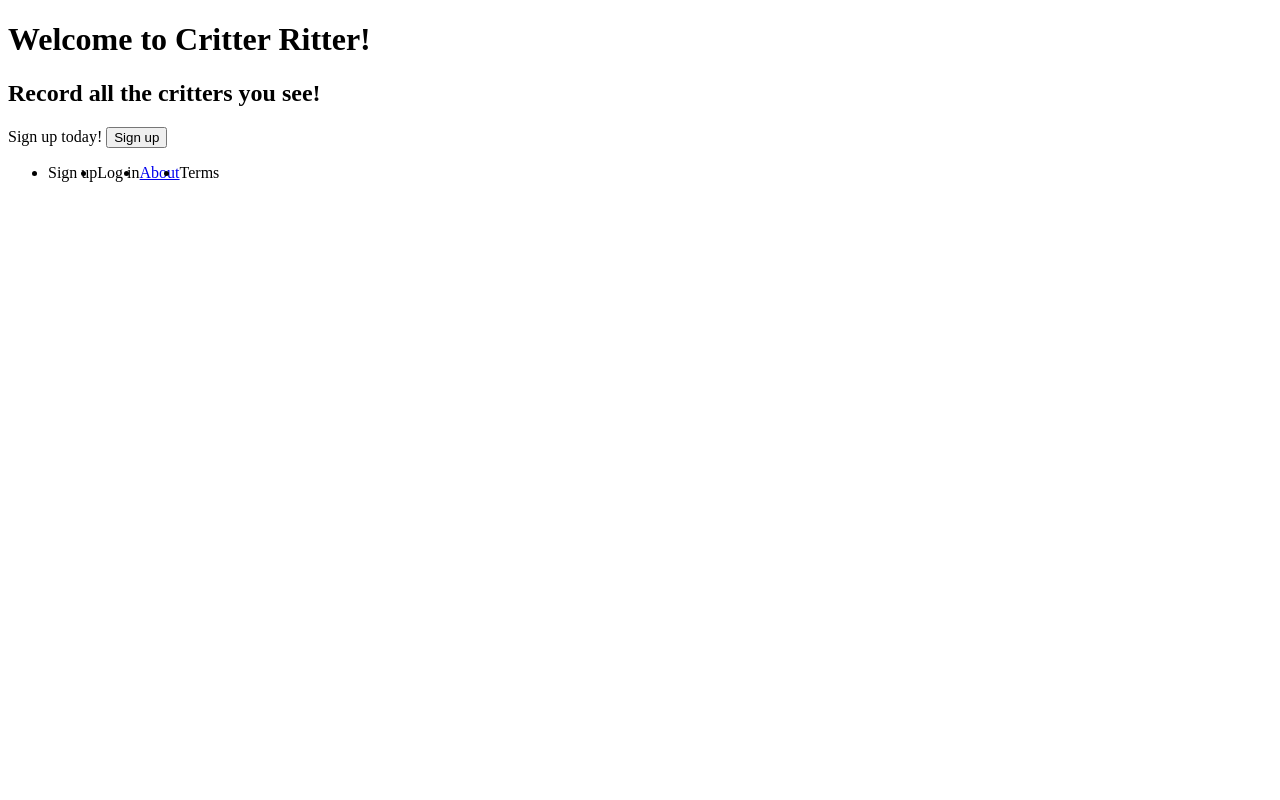
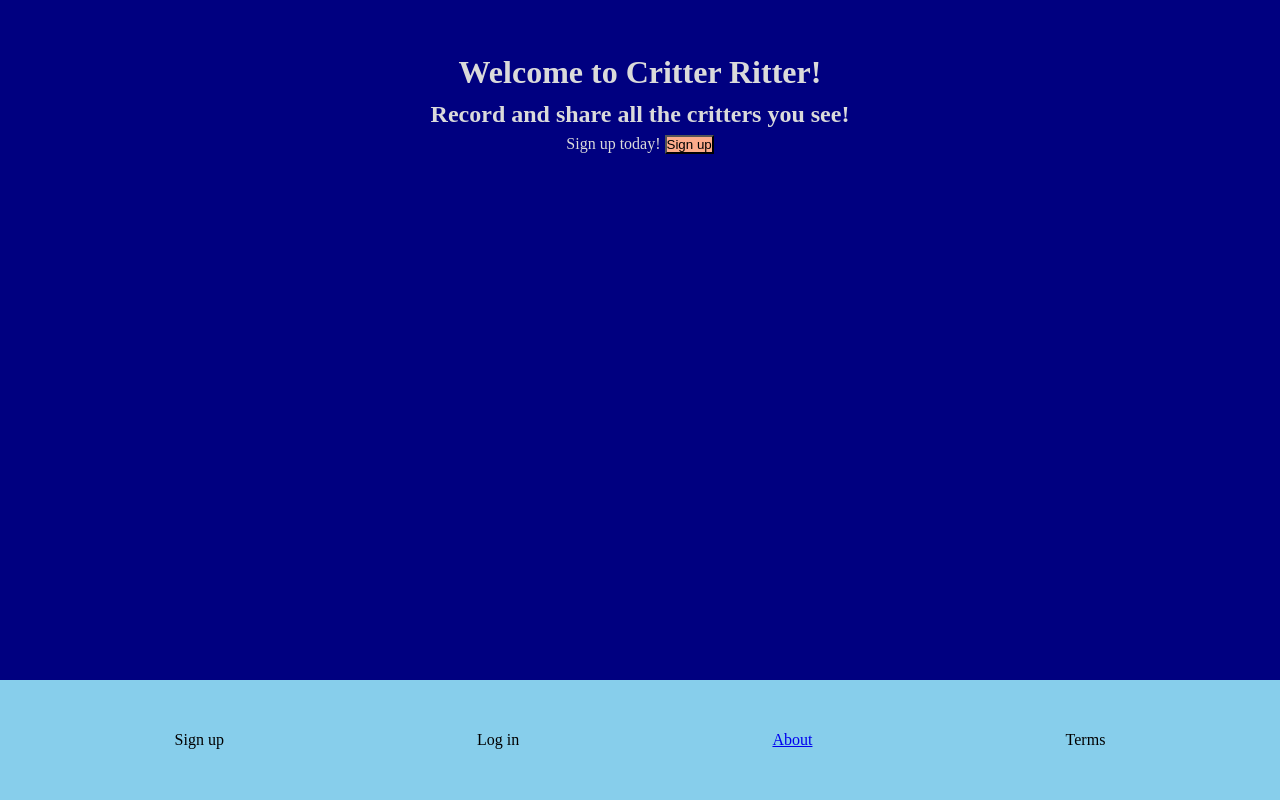
Before and after one commit to hurley-matt/critter_ritter, a Django app: page / in a window 1280 px wide. Run offline with Django 5.2, Linux system fonts and the light colour scheme.

Commit message:
Fix homepage styles

```diff
--- a/critter_ritter/pages/static/pages/base.css
+++ b/critter_ritter/pages/static/pages/base.css
@@ -1,4 +1,39 @@
+* {
+  padding: 0;
+  margin: 0;
+  box-sizing: border-box;
+}
+
+:root {
+  line-height: 1.5;
+  background-color: #000080;
+  color: rgb(218, 218, 218);
+}
+
+p {
+  max-width: 16ch;
+}
+
 ul {
+  list-style-type: none;
+}
+
+#signup-btn {
+  background-color: #fcab8b;
+}
+
+#home-main {
+  padding: 3rem;
+  text-align: center;
+}
+
+#home-nav {
   width: 100%;
+  color: black;
+  padding: 3rem;
   display: flex;
+  justify-content: space-around;
+  background-color: #87ceeb;
+  position: fixed;
+  bottom: 0;
 }
--- a/critter_ritter/pages/templates/pages/about.html
+++ b/critter_ritter/pages/templates/pages/about.html
@@ -1,8 +1,14 @@
+{% load static %}
 <!doctype html>
 <html lang="en">
   <head>
     <meta charset="UTF-8" />
     <meta name="viewport" content="width=device-width, initial-scale=1.0" />
+    <link
+      rel="stylesheet"
+      type="text/css"
+      href="{% static 'pages/base.css' %}"
+    />
     <title>Document</title>
   </head>
   <body>
--- a/critter_ritter/pages/templates/pages/home.html
+++ b/critter_ritter/pages/templates/pages/home.html
@@ -4,18 +4,22 @@
   <head>
     <meta charset="UTF-8" />
     <meta name="viewport" content="width=device-width, initial-scale=1.0" />
-    <link rel="stylesheet" href="{% static 'pages/base.css' %}" />
+    <link
+      rel="stylesheet"
+      type="text/css"
+      href="{% static 'pages/base.css' %}"
+    />
     <title>Document</title>
   </head>
   <body>
-    <main>
+    <main id="home-main">
       <h1>Welcome to Critter Ritter!</h1>
-      <h2>Record all the critters you see!</h2>
+      <h2>Record and share all the critters you see!</h2>
       <label for="signup-btn">Sign up today!</label>
       <button id="signup-btn" type="button">Sign up</button>
     </main>
     <nav>
-      <ul>
+      <ul id="home-nav">
         <li>Sign up</li>
         <li>Log in</li>
         <li><a href="{% url 'about' %}">About</a></li>
```
